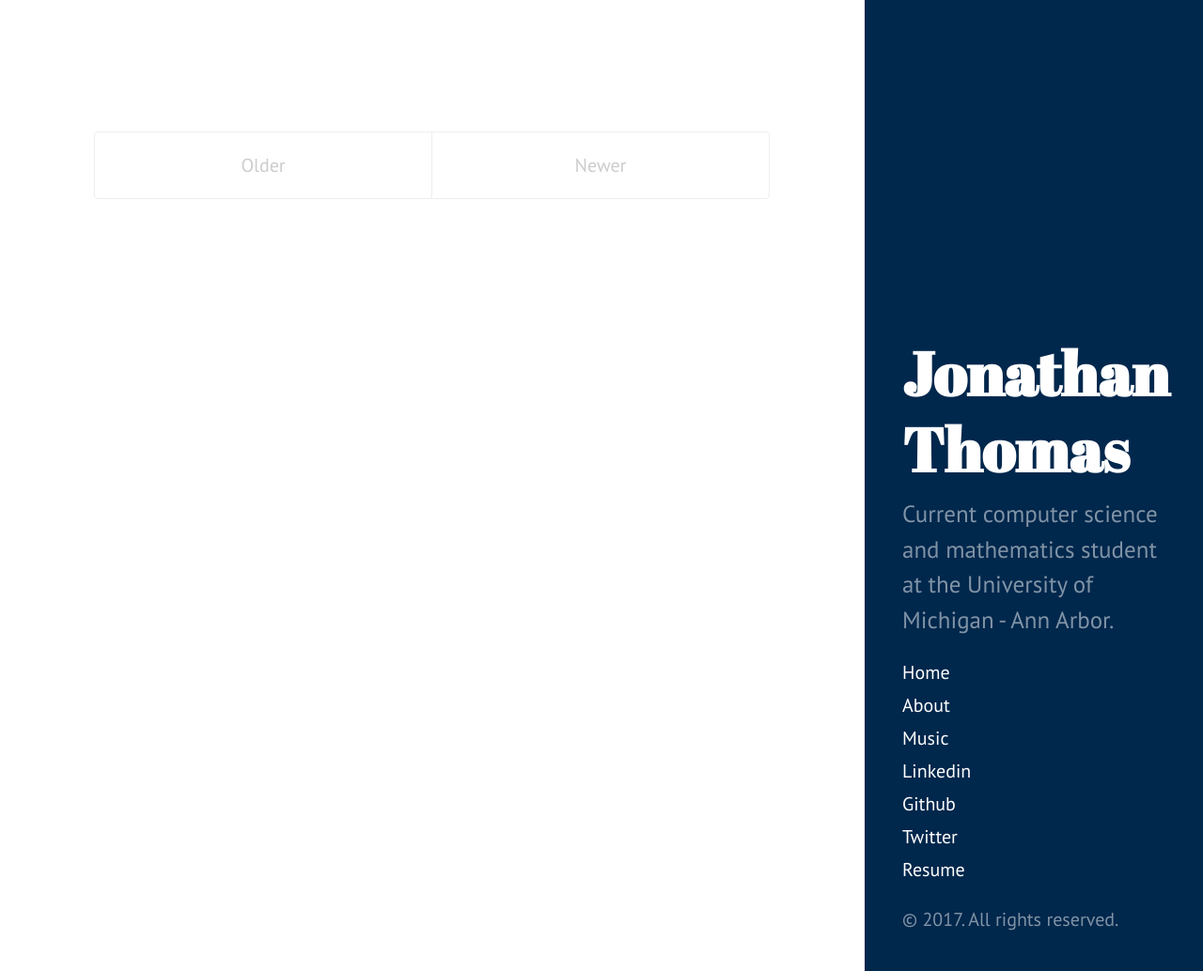
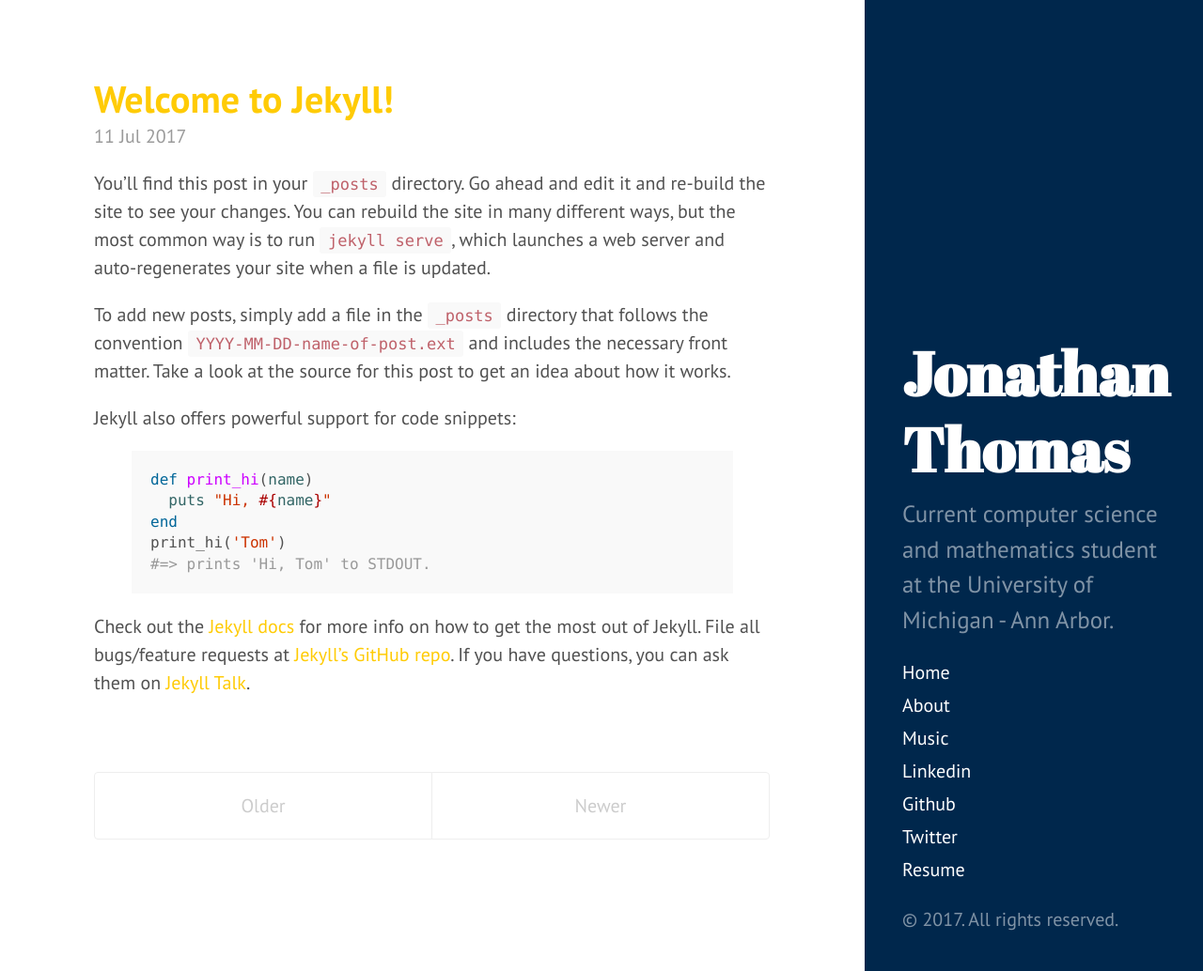
Before and after one commit to jonathoma/jonathoma.github.io, a Jekyll site: the page built from index.html, in a window 1280 px wide and 1034 px high. Shown: the whole window at 94% size. Built offline with Jekyll 4.4.1, drawn with Linux system fonts in a browser that asks for light colours; the list of posts is cut into pages by our own code.

```diff
--- /dev/null
+++ b/_posts/post/_posts/2017-07-11-welcome-to-jekyll.markdown
@@ -0,0 +1,25 @@
+---
+layout: post
+title:  "Welcome to Jekyll!"
+date:   2017-07-11 08:20:00 -0400
+categories: jekyll update
+---
+You’ll find this post in your `_posts` directory. Go ahead and edit it and re-build the site to see your changes. You can rebuild the site in many different ways, but the most common way is to run `jekyll serve`, which launches a web server and auto-regenerates your site when a file is updated.
+
+To add new posts, simply add a file in the `_posts` directory that follows the convention `YYYY-MM-DD-name-of-post.ext` and includes the necessary front matter. Take a look at the source for this post to get an idea about how it works.
+
+Jekyll also offers powerful support for code snippets:
+
+{% highlight ruby %}
+def print_hi(name)
+  puts "Hi, #{name}"
+end
+print_hi('Tom')
+#=> prints 'Hi, Tom' to STDOUT.
+{% endhighlight %}
+
+Check out the [Jekyll docs][jekyll-docs] for more info on how to get the most out of Jekyll. File all bugs/feature requests at [Jekyll’s GitHub repo][jekyll-gh]. If you have questions, you can ask them on [Jekyll Talk][jekyll-talk].
+
+[jekyll-docs]: https://jekyllrb.com/docs/home
+[jekyll-gh]:   https://github.com/jekyll/jekyll
+[jekyll-talk]: https://talk.jekyllrb.com/
```
Also changed, not shown: _posts/post/404.html (added, +24 -0 lines), _posts/post/Gemfile (added, +26 -0 lines), _posts/post/_config.yml (added, +43 -0 lines), _posts/post/about.md (added, +18 -0 lines), _posts/post/index.md (added, +6 -0 lines), music.md (+5 -2 lines), songoftheday.md (added, +3 -0 lines), 1 other file.
